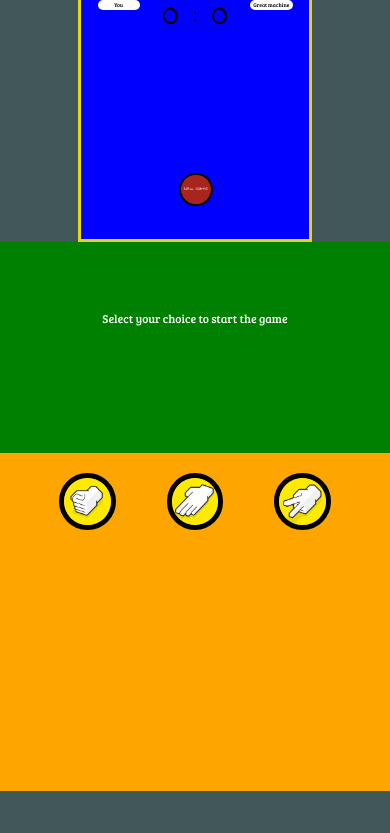
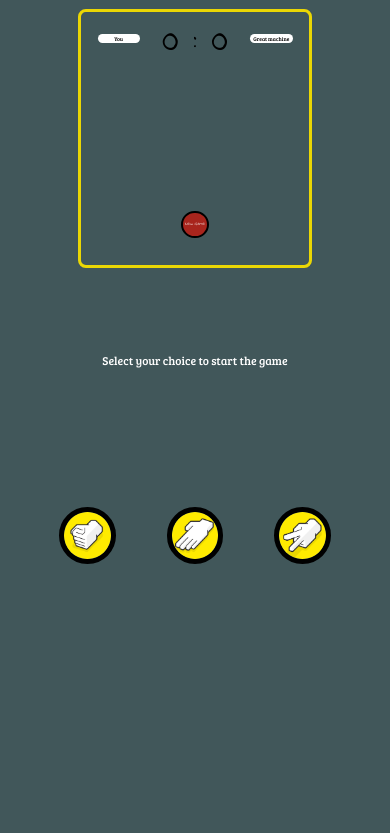
Before and after one commit to brulks107/rock-paper-scissors, a website: page src/index.html in a window 390 px wide. Shown: the part 59-892 px from the top of the page. Before the commit the page ends 850 px from the top, so only its background shows below. Drawn offline with Linux system fonts and the light colour scheme.

Commit message:
feat(style): finish responsive size

```diff
--- a/src/styles/styles.css
+++ b/src/styles/styles.css
@@ -3,8 +3,11 @@
     --header-bg-color: #EBD704;
     --body-bg-color: #41575a;
     --font-family: 'Bree Serif', serif;
+    --score-border-radius: 2vw;
     --player-score-border-radius: 10vw;
-    --new-game-radius: 7.5vw;
+    --player-score-height: 11vh;
+    --player-score-side: 25vw;
+    --new-game-radius: 6vw;
     --images-size: 12vw;
 }
 
@@ -21,7 +24,7 @@ html, body {
 
 header {
     background-color: var(--header-bg-color);
-    /*! padding: %; */
+    padding: 0.5vh;
     height: 5vh;
 }
 
@@ -29,19 +32,19 @@ header > h1 {
     color: var(--body-bg-color);
     text-align: center;
     font-family: var(--font-family);
-    /* font-size: 170% */
+    font-size: 2vw
 }
 
 .score {
-    margin: 0% 20vw;
+    margin: 2vh 20vw;
     /*! width: 35%; */
     border: solid var(--header-bg-color);
-    border-radius: var(--border-radius);
+    border-radius: var(--score-border-radius);
     text-align: center;
     font-size: 10vw;
     /*! position: relative; */
     font-family: 'Indie Flower', cursive;
-    background-color: blue;
+    /*! background-color: blue; */
     height: 30vh;
 }
 
@@ -56,29 +59,29 @@ header > h1 {
 }
 
 #user-label {
-    top: 7vh;
-    left: 25vw;
+    top: var(--player-score-height);
+    left: var(--player-score-side);
 }
 
 #machine-label {
-    top: 7vh;
-    right: 25vw;
+    top: var(--player-score-height);
+    right: var(--player-score-side);
 }
 
 .new-game {
     height: var(--new-game-radius);
     width: var(--new-game-radius);
     text-align: center;
-    line-height: 7vw;
+    line-height: 4vw;
     border: 0.6vw solid black;
     border-radius: 50%;
     background: #a8251d;
     color: white;
-    font-size: 1.4vw;
+    font-size: 1.15vw;
     font-family: 'Indie Flower', cursive;
     position: absolute;
-    top: 27.5vh;
-    left: 46vw;
+    top: 32vh;
+    left: 46.5vw;
     transition: border 0.3s ease;
     transition: top, left, line-height 0s;
 }
@@ -86,9 +89,9 @@ header > h1 {
 .new-game:hover {
     cursor: pointer;
     border: 0.8vw solid grey;
-    top: 27.3vh;
-    left: 45.8vw;
-    line-height: 6.8vw;
+    top: 31.8vh;
+    left: 46.3vw;
+    line-height: 4.2vw;
 }
 
 .result {
@@ -97,7 +100,7 @@ header > h1 {
     padding: 0 0;
     text-align: center;
     height: 100px;
-    background-color: green;
+    /*! background-color: green; */
     height: 25vh;
 }
 
@@ -111,7 +114,7 @@ header > h1 {
 .choices-block {
     text-align: center;
     height: 40vh;
-    background-color: orange;
+    /*! background-color: orange; */
 }
 
 .choice {
@@ -120,7 +123,7 @@ header > h1 {
     border-radius: 50%;
     height: var(--images-size);
     width: var(--images-size);
-    margin: 5vw 6vw;
+    margin: 3vw 6vw;
     transition: background-color, border, 0.3s ease;
     transition: margin 0s;
 }
@@ -129,7 +132,7 @@ header > h1 {
     cursor: pointer;
     background-color: grey;
     border: 1.5vw solid grey;
-    margin: 4.8vw 5.8vw;
+    margin: 2.8vw 5.8vw;
 }
 
 .footer {
```
